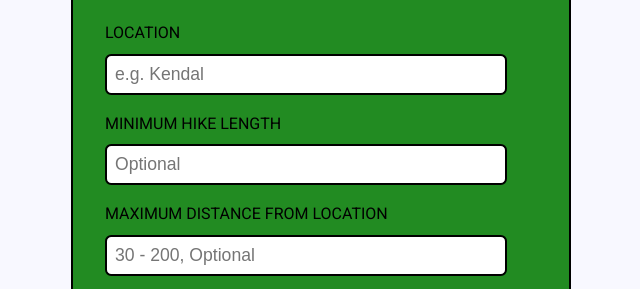
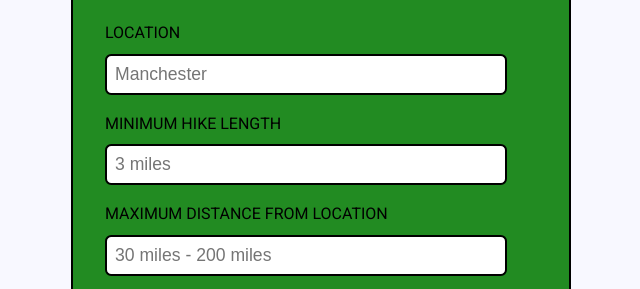
Before and after one commit to bkalan011/hiking-guide, a website built with webpack: page src/index.html in a window 1280 px wide. Shown: the part 1210-1499 px from the top of the page, 319-959 px from the left. Built offline with nearby package versions, Linux system fonts and the light colour scheme.

Commit message:
Changed optional placeholders and added alert box if not enough trails in specified range

```diff
--- a/src/index.html
+++ b/src/index.html
@@ -64,11 +64,11 @@
         <form class="hike-form" id="form">
             <h2 class="form-heading"><i class="fas fa-hiking"></i> UK Hiking Guide</h2>
             <label for="location">Location</label>
-            <input type="text" id="location" placeholder="e.g. Kendal" required>
+            <input type="text" id="location" placeholder="Manchester" required>
             <label for="min-distance">Minimum Hike Length</label>
-            <input type="number" id="min-distance" placeholder="Optional">
+            <input type="number" id="min-distance" placeholder="3 miles">
             <label for="max-distance">Maximum Distance From Location</label>
-            <input type="number" id="max-distance" placeholder="30 - 200, Optional">
+            <input type="number" id="max-distance" placeholder="30 miles - 200 miles">
             <div class="button-container"> <button type="button" id="sendBtn">Search    <i class="fa fa-search"></i></button>
                 <button onclick="myButton()" id="reset" class="reset-button">Reset  <i class="fa fa-refresh"></i></button></div>
         </form>
--- a/src/side.js
+++ b/src/side.js
@@ -42,6 +42,9 @@ class UI {
 
         ftch.getHikingData(url).then(newData => {
             let hikingData = newData;
+            if (hikingData.trails.length < 3) {
+                window.alert('Sorry, there are not enough trails within specified range, please increase maximum distance from location :)')
+            }
 
             let hikingPicture = hikingData.trails[0].imgSmallMed;
             let hikingPictureTwo = hikingData.trails[1].imgSmallMed;
```
Also changed, not shown: dist/index.html, dist/main.js.
